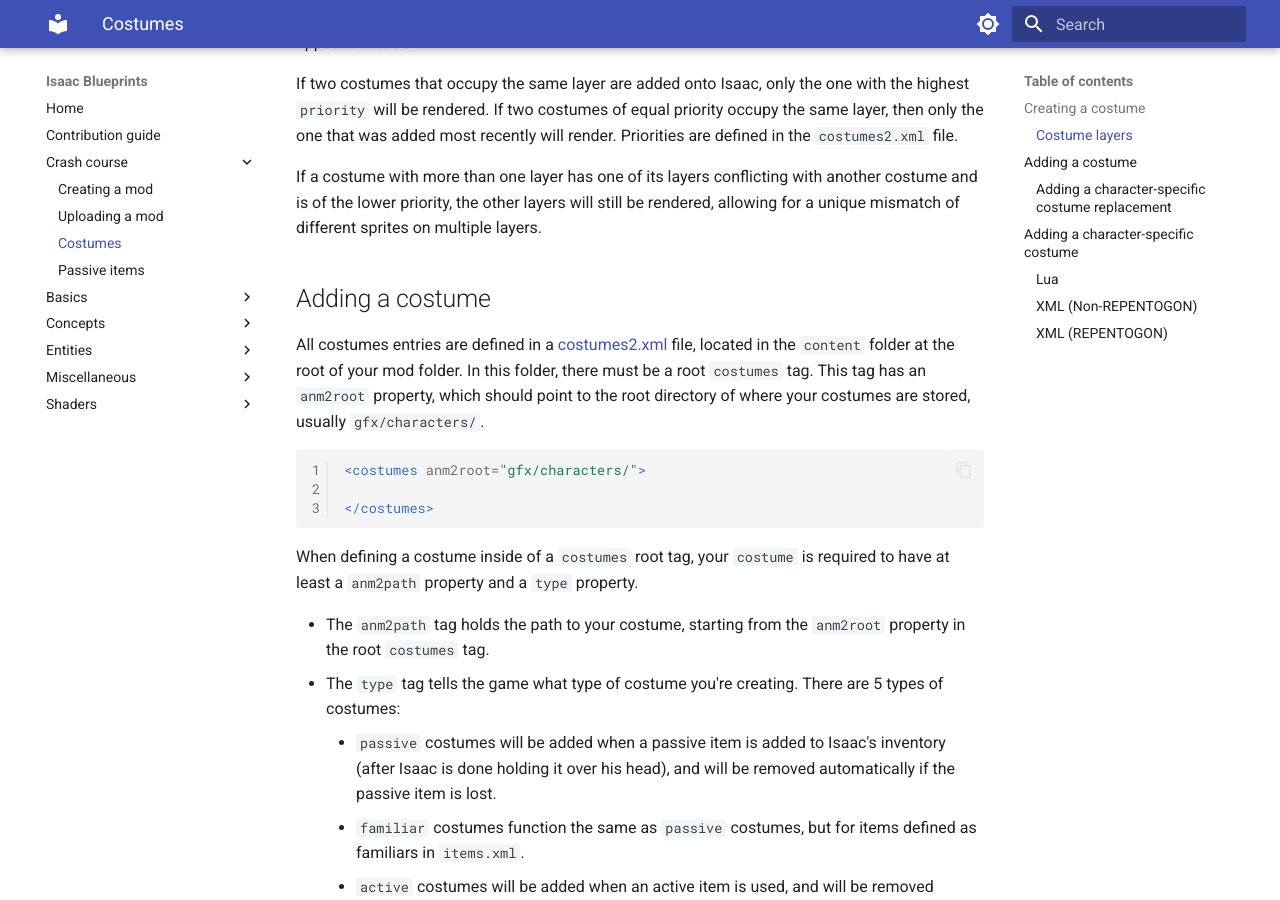
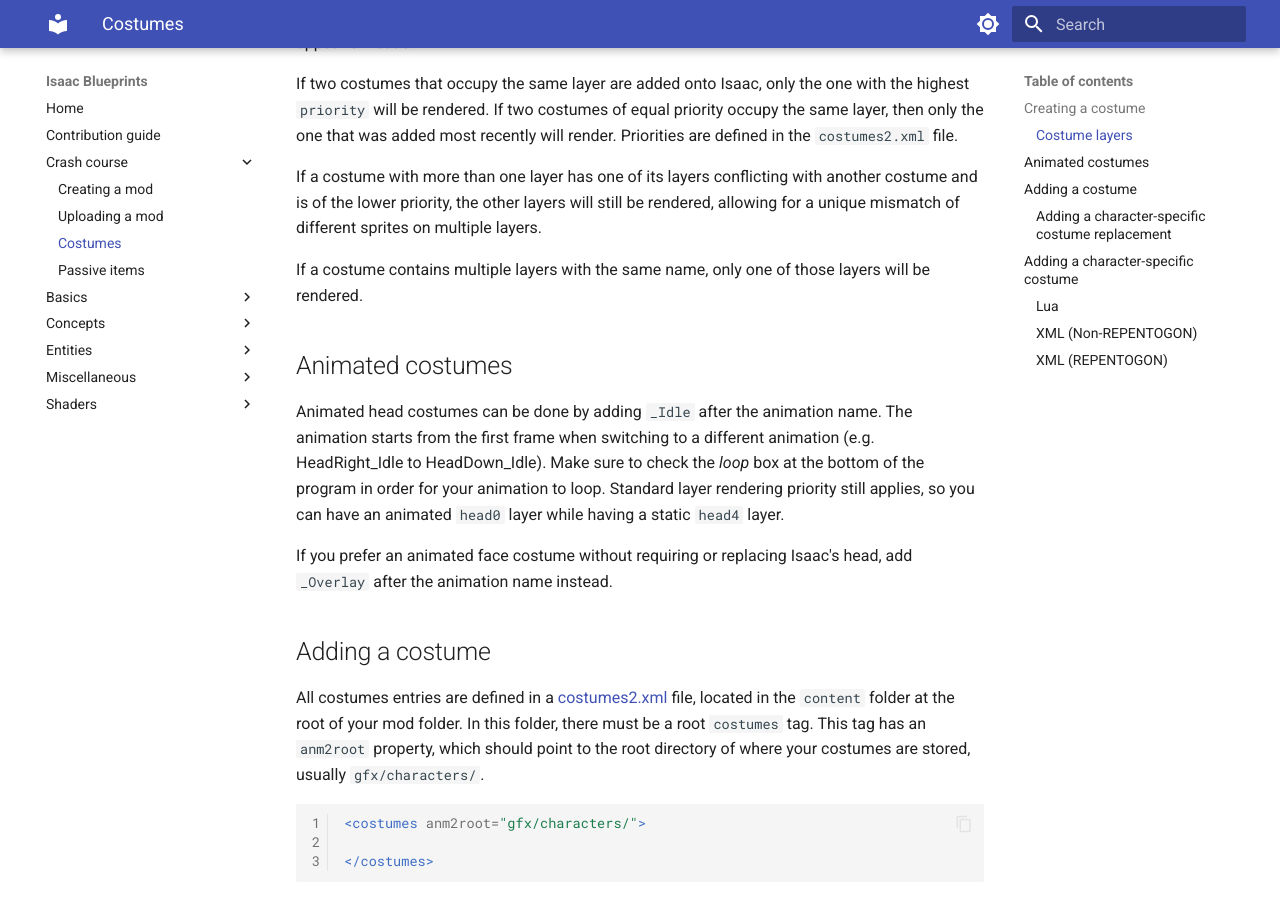
Before and after one commit to catinsurance/IsaacBlueprints, an MkDocs documentation site: the page built from docs/tutorials/crash_course/costumes.md, in a window 1280 px wide and 900 px high, scrolled down 1886 px. Built offline with MkDocs 1.6.1 and Material for MkDocs 9.7.7, drawn with Linux system fonts in a browser that asks for light colours; comment, search, counter and statistics services are not loaded.

Commit message:
animated head costumes

```diff
--- a/docs/tutorials/crash_course/costumes.md
+++ b/docs/tutorials/crash_course/costumes.md
@@ -51,6 +51,13 @@ A costume can have any combinations of these layers. Any layers not a part of th
 If two costumes that occupy the same layer are added onto Isaac, only the one with the highest `priority` will be rendered. If two costumes of equal priority occupy the same layer, then only the one that was added most recently will render. Priorities are defined in the `costumes2.xml` file.
 
 If a costume with more than one layer has one of its layers conflicting with another costume and is of the lower priority, the other layers will still be rendered, allowing for a unique mismatch of different sprites on multiple layers.
+
+If a costume contains multiple layers with the same name, only one of those layers will be rendered.
+
+## Animated costumes
+Animated head costumes can be done by adding `_Idle` after the animation name. The animation starts from the first frame when switching to a different animation (e.g. HeadRight_Idle to HeadDown_Idle). Make sure to check the *loop* box at the bottom of the program in order for your animation to loop. Standard layer rendering priority still applies, so you can have an animated `head0` layer while having a static `head4` layer.
+
+If you prefer an animated face costume without requiring or replacing Isaac's head, add `_Overlay` after the animation name instead.
 
 ## Adding a costume
 All costumes entries are defined in a [costumes2.xml](https://wofsauge.github.io/IsaacDocs/rep/xml/costumes2.html) file, located in the `content` folder at the root of your mod folder. In this folder, there must be a root `costumes` tag. This tag has an `anm2root` property, which should point to the root directory of where your costumes are stored, usually `gfx/characters/`.
```
